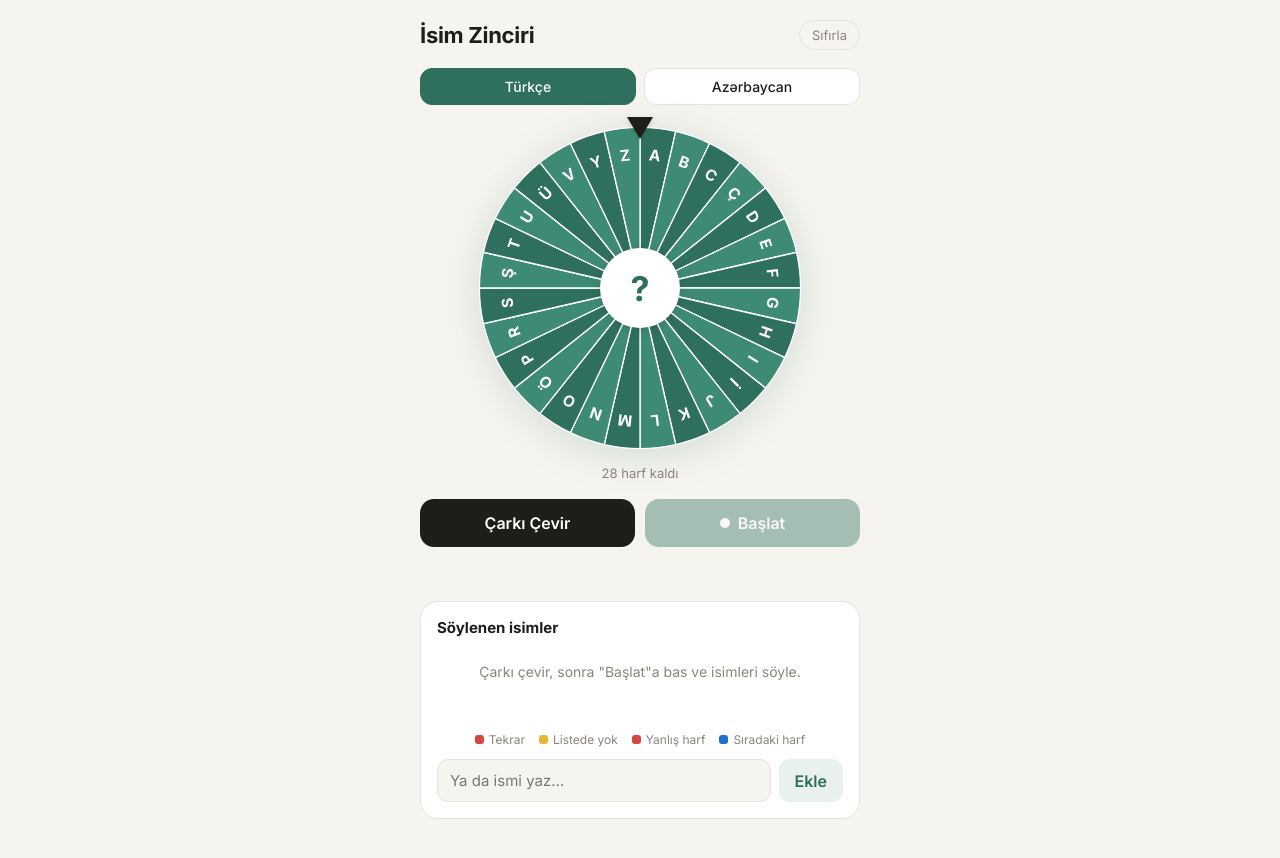
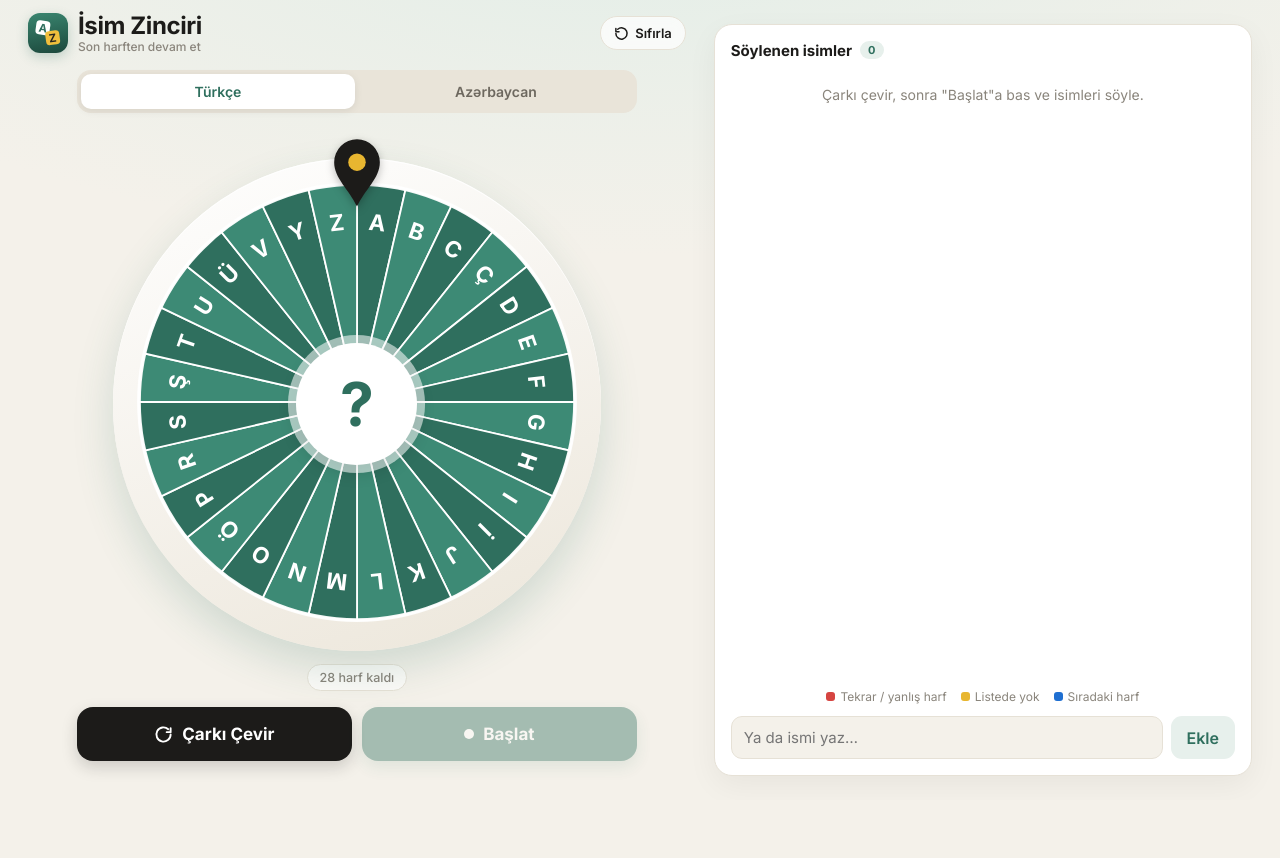
Before and after one commit to kamilmaharramov1997-sketch/isim-zinciri, a plain HTML site: page index.html in a window 1280 px wide. After the commit the page ends 800 px from the top, so only its background shows below. Drawn offline with Linux system fonts and the light colour scheme.

Commit message:
Add files via upload

```diff
--- a/index.html
+++ b/index.html
@@ -2,52 +2,101 @@
 <html lang="tr">
 <head>
 <meta charset="UTF-8">
-<meta name="viewport" content="width=device-width, initial-scale=1">
+<meta name="viewport" content="width=device-width, initial-scale=1, viewport-fit=cover">
 <title>İsim Zinciri</title>
+<link rel="manifest" href="manifest.json">
+<meta name="theme-color" content="#2f6f5e">
+<link rel="icon" href="icon-192.png">
+<link rel="apple-touch-icon" href="apple-icon.png">
+<meta name="apple-mobile-web-app-capable" content="yes">
+<meta name="mobile-web-app-capable" content="yes">
 <link rel="stylesheet" href="https://fonts.googleapis.com/css2?family=Inter:wght@400;500;600;700&display=swap">
 <style>
   :root{
-    --bg:#f6f4ef; --card:#ffffff; --ink:#1f1d1a; --muted:#8a857c; --line:#e7e3da;
-    --accent:#2f6f5e; --accent-2:#e9f1ee; --seg-a:#2f6f5e; --seg-b:#3d8a75;
-    --used:#d9d5cc; --red:#d64541; --red-bg:#fdecea;
+    --bg:#f4f1ea; --card:#ffffff; --ink:#1c1b19; --muted:#8a857c; --line:#e6e1d6;
+    --accent:#2f6f5e; --accent-d:#245849; --accent-2:#e7f0ec; --seg-a:#2f6f5e; --seg-b:#3d8a75;
+    --used:#dcd7cc; --red:#d64541; --red-bg:#fdecea; --gold:#e8b630;
+    --w:min(72vw, 34dvh, 340px);
   }
   *{box-sizing:border-box;margin:0;padding:0}
-  body{font-family:Inter,system-ui,sans-serif;background:var(--bg);color:var(--ink);
-       min-height:100vh;display:flex;justify-content:center;padding:20px 16px 40px}
-  .app{width:100%;max-width:440px;display:flex;flex-direction:column;gap:18px}
-  header{display:flex;align-items:center;justify-content:space-between}
-  h1{font-size:22px;font-weight:700;letter-spacing:-.3px}
-  .reset{background:none;border:1px solid var(--line);color:var(--muted);font:inherit;font-size:13px;
-         padding:6px 12px;border-radius:999px;cursor:pointer}
-  .langs{display:flex;gap:8px}
-  .lang{flex:1;border:1px solid var(--line);background:var(--card);font:inherit;font-size:14px;font-weight:500;
-        padding:9px 6px;border-radius:12px;cursor:pointer;color:var(--ink);transition:all .2s}
-  .lang.on{background:var(--accent);border-color:var(--accent);color:#fff}
+  html,body{height:100%}
+  body{font-family:Inter,system-ui,sans-serif;color:var(--ink);overflow:hidden;
+       background:radial-gradient(120% 70% at 50% -10%, #e3eee8 0%, rgba(227,238,232,0) 60%), var(--bg);
+       padding:max(14px, env(safe-area-inset-top)) max(14px, env(safe-area-inset-right)) max(14px, env(safe-area-inset-bottom)) max(14px, env(safe-area-inset-left))}
+  .app{height:100%;width:100%;max-width:620px;margin:0 auto;display:flex;flex-direction:column;gap:12px}
+  .stage{display:flex;flex-direction:column;gap:12px}
 
-  .wheel-wrap{position:relative;width:100%;max-width:330px;aspect-ratio:1;margin:0 auto}
-  .pointer{position:absolute;top:-6px;left:50%;transform:translateX(-50%);width:0;height:0;z-index:2;
-           border-left:13px solid transparent;border-right:13px solid transparent;border-top:22px solid var(--ink);
-           filter:drop-shadow(0 2px 2px rgba(0,0,0,.15))}
-  #wheel{width:100%;height:100%;transition:transform 4.6s cubic-bezier(.15,.75,.12,1);
-         filter:drop-shadow(0 6px 18px rgba(47,111,94,.18))}
-  .hub{position:absolute;inset:0;margin:auto;width:24%;height:24%;border-radius:50%;background:var(--card);
-       display:flex;align-items:center;justify-content:center;font-size:34px;font-weight:700;color:var(--accent);
-       box-shadow:0 2px 10px rgba(0,0,0,.12);transition:transform .3s}
+  /* Başlık */
+  .top{display:flex;align-items:center;justify-content:space-between}
+  .brand{display:flex;align-items:center;gap:10px}
+  .logo{width:40px;height:40px;border-radius:12px;background:linear-gradient(170deg,#3a8670,#1c483c);display:grid;place-items:center;box-shadow:0 4px 12px rgba(47,111,94,.25)}
+  .logo svg{width:30px;height:30px}
+  h1{font-size:20px;font-weight:800;letter-spacing:-.4px;line-height:1.1}
+  .brand small{display:block;font-size:12px;color:var(--muted);font-weight:500}
+  .reset{display:flex;align-items:center;gap:6px;background:rgba(255,255,255,.7);border:1px solid var(--line);color:var(--ink);
+         font:inherit;font-size:13px;font-weight:600;padding:8px 13px;border-radius:999px;cursor:pointer;backdrop-filter:blur(6px)}
+  .reset svg{width:15px;height:15px}
+
+  /* Dil seçimi */
+  .langs{display:flex;padding:4px;background:#e9e4d9;border-radius:14px;gap:4px}
+  .lang{flex:1;border:none;background:transparent;font:inherit;font-size:14px;font-weight:600;color:#6d685f;
+        padding:9px 6px;border-radius:10px;cursor:pointer;transition:all .25s}
+  .lang.on{background:#fff;color:var(--accent);box-shadow:0 2px 8px rgba(0,0,0,.08)}
+
+  /* Çark */
+  .wheel-area{display:grid;place-items:center;padding:calc(var(--w) * .11) 0 calc(var(--w) * .04)}
+  .wheel-wrap{position:relative;width:var(--w);aspect-ratio:1}
+  .wheel-wrap::before{content:"";position:absolute;inset:-4.5%;border-radius:50%;
+       background:linear-gradient(160deg,#ffffff,#ece6da);box-shadow:0 18px 40px rgba(47,111,94,.18), inset 0 1px 0 #fff}
+  .wheel-wrap::after{content:"";position:absolute;inset:-4.5%;border-radius:50%;
+       background:repeating-conic-gradient(from 0deg, rgba(47,111,94,.35) 0 1.2deg, transparent 1.2deg 10deg);
+       -webkit-mask:radial-gradient(circle, transparent 66%, #000 67%, #000 69.5%, transparent 70%);
+               mask:radial-gradient(circle, transparent 66%, #000 67%, #000 69.5%, transparent 70%);opacity:.0}
+  #wheel{position:relative;width:100%;height:100%;transition:transform 4.6s cubic-bezier(.15,.75,.12,1)}
+  .pointer{position:absolute;top:-9%;left:50%;transform:translateX(-50%);width:12%;z-index:3;filter:drop-shadow(0 3px 4px rgba(0,0,0,.25))}
+  .pointer svg{display:block;width:100%;height:auto}
+  .hub{position:absolute;inset:0;margin:auto;width:27%;height:27%;border-radius:50%;background:#fff;z-index:2;
+       display:flex;align-items:center;justify-content:center;font-size:calc(var(--w) * .135);font-weight:800;color:var(--accent);
+       box-shadow:0 0 0 calc(var(--w) * .018) rgba(255,255,255,.55), 0 6px 18px rgba(0,0,0,.18);transition:transform .3s}
   .hub.pop{transform:scale(1.15)}
 
-  .info{text-align:center;color:var(--muted);font-size:13px;margin-top:-6px}
+  .info{align-self:center;color:var(--muted);font-size:12.5px;font-weight:500;background:rgba(255,255,255,.65);
+        border:1px solid var(--line);padding:5px 12px;border-radius:999px}
   .row{display:flex;gap:10px}
-  .btn{flex:1;border:none;font:inherit;font-size:16px;font-weight:600;padding:14px;border-radius:14px;cursor:pointer;
-       display:flex;align-items:center;justify-content:center;gap:8px;transition:transform .1s, opacity .2s}
+  .btn{flex:1;border:none;font:inherit;font-size:16px;font-weight:700;padding:15px;border-radius:16px;cursor:pointer;
+       display:flex;align-items:center;justify-content:center;gap:9px;transition:transform .1s, opacity .2s, background .2s}
+  .btn svg{width:19px;height:19px}
   .btn:active{transform:scale(.97)}
   .btn:disabled{opacity:.4;cursor:default}
-  .spin{background:var(--ink);color:#fff}
-  .mic{background:var(--accent);color:#fff}
-  .mic.live{background:var(--red)}
+  .spin{background:var(--ink);color:#fff;box-shadow:0 6px 16px rgba(28,27,25,.18)}
+  .mic{background:var(--accent);color:#fff;box-shadow:0 6px 16px rgba(47,111,94,.28)}
+  .mic.live{background:var(--red);box-shadow:0 6px 16px rgba(214,69,65,.3)}
   .dot{width:10px;height:10px;border-radius:50%;background:#fff}
   .mic.live .dot{animation:pulse 1s infinite}
   @keyframes pulse{50%{opacity:.3}}
 
+  /* İsim listesi kartı */
+  .list-card{flex:1;min-height:230px;display:flex;flex-direction:column;overflow:hidden;box-shadow:0 10px 30px rgba(0,0,0,.05)}
+  .list-card ol, .list-card .empty{flex:0 1 auto}
+  .scroll{flex:1;overflow-y:auto;margin:0 -6px;padding:0 6px;-webkit-overflow-scrolling:touch}
+  .badge{font-size:11px;font-weight:700;color:var(--accent);background:var(--accent-2);padding:2px 8px;border-radius:999px;margin-left:8px;vertical-align:2px}
+
+  /* Büyük ekran: iki sütun */
+  @media (min-width: 820px){
+    :root{ --w:min(38vw, 56dvh, 600px); }
+    body{padding:max(24px, env(safe-area-inset-top)) 28px 24px}
+    .app{max-width:1400px;display:grid;grid-template-columns:minmax(0,1.1fr) minmax(340px,.9fr);gap:28px;align-items:stretch}
+    .stage{justify-content:center;gap:16px;min-height:0}
+    .stage .langs,.stage .row,.stage .timer,.stage .msg{width:min(100%, 560px);align-self:center}
+    .stage .top{width:100%}
+    h1{font-size:24px}
+    .list-card{min-height:0;height:100%}
+    .btn{font-size:17px;padding:17px}
+  }
+  @media (min-width: 820px) and (orientation: portrait){
+    :root{ --w:min(70vw, 42dvh, 600px); }
+    .app{display:flex;flex-direction:column;max-width:760px}
+  }
   .card{background:var(--card);border-radius:18px;padding:16px;border:1px solid var(--line)}
   .card-head{display:flex;justify-content:space-between;align-items:baseline;margin-bottom:12px}
   .card-head b{font-size:15px}
@@ -67,7 +116,7 @@
   li .acc{font:inherit;font-size:11px;font-weight:600;color:#9a6a00;background:#fff;border:1px solid #f0d58a;border-radius:6px;padding:2px 6px;cursor:pointer}
   li.wrong{background:var(--red-bg)}
   li.wrong .t{color:var(--red)}
-  li .last{color:#1f6fd1;font-weight:700;background:#e3efff;border-radius:4px;padding:0 2px;margin-left:1px}
+  li .last{color:#1f6fd1;font-weight:800;background:#e3efff;border-radius:4px;padding:0 1px;box-shadow:inset 0 -2px 0 #1f6fd1}
   li .wt{font-size:11px;font-weight:600;color:var(--red);background:#fff;border-radius:6px;padding:2px 6px;white-space:nowrap}
   li .hd{display:block;font-size:11px;font-weight:400;color:var(--muted);margin-top:1px}
   li .ut{font-size:11px;font-weight:600;color:#9a6a00;white-space:nowrap}
@@ -99,9 +148,13 @@
 </head>
 <body>
 <div class="app">
-  <header>
-    <h1>İsim Zinciri</h1>
-    <button class="reset" id="resetBtn">Sıfırla</button>
+  <section class="stage">
+    <header class="top">
+      <div class="brand">
+        <span class="logo"><svg viewBox="0 0 32 32"><g transform="rotate(8 11 11)"><rect x="3" y="3" width="15" height="15" rx="4" fill="#fff"/><text x="10.5" y="15.2" text-anchor="middle" font-family="Poppins,Inter,sans-serif" font-weight="800" font-size="12" fill="#2f6f5e">A</text></g><g transform="rotate(-8 21 21)"><rect x="13.5" y="13.5" width="15" height="15" rx="4" fill="#f0be3c"/><text x="21" y="25.6" text-anchor="middle" font-family="Poppins,Inter,sans-serif" font-weight="800" font-size="12" fill="#28241e">Z</text></g></svg></span>
+        <div><h1>İsim Zinciri</h1><small>Son harften devam et</small></div>
+      </div>
+      <button class="reset" id="resetBtn"><svg viewBox="0 0 24 24" fill="none" stroke="currentColor" stroke-width="2.4" stroke-linecap="round" stroke-linejoin="round"><path d="M3 12a9 9 0 1 0 3-6.7"/><path d="M3 4v5h5"/></svg><span>Sıfırla</span></button>
     </header>
 
     <div class="langs" id="langs">
@@ -109,34 +162,39 @@
       <button class="lang" data-l="az">Azərbaycan</button>
     </div>
 
+    <div class="wheel-area">
       <div class="wheel-wrap">
-    <div class="pointer"></div>
+        <div class="pointer"><svg viewBox="0 0 40 52"><path d="M20 51 C14 38 3 30 3 18 A17 17 0 0 1 37 18 C37 30 26 38 20 51Z" fill="#1c1b19"/><circle cx="20" cy="18" r="6.5" fill="#e8b630"/></svg></div>
         <svg id="wheel" viewBox="0 0 300 300"></svg>
         <div class="hub" id="hub">?</div>
+      </div>
     </div>
     <div class="info" id="info"></div>
 
     <div class="row">
-    <button class="btn spin" id="spinBtn">Çarkı Çevir</button>
+      <button class="btn spin" id="spinBtn"><svg viewBox="0 0 24 24" fill="none" stroke="currentColor" stroke-width="2.4" stroke-linecap="round" stroke-linejoin="round"><path d="M21 12a9 9 0 1 1-3-6.7"/><path d="M21 4v5h-5"/></svg><span id="spinLabel">Çarkı Çevir</span></button>
       <button class="btn mic" id="micBtn" disabled><span class="dot"></span><span id="micLabel">Başlat</span></button>
     </div>
     <div class="timer" id="timer"><i id="timerBar"></i></div>
     <div class="msg" id="msg"></div>
+  </section>
 
-  <div class="card">
+  <section class="card list-card">
     <div class="card-head">
-      <b>Söylenen isimler</b>
+      <b>Söylenen isimler<span class="badge" id="countBadge">0</span></b>
       <div class="next" id="next"></div>
     </div>
+    <div class="scroll" id="scrollBox">
       <ol id="list"></ol>
       <div class="empty" id="empty">Çarkı çevir, sonra "Başlat"a bas ve isimleri söyle.</div>
+    </div>
     <div class="interim" id="interim"></div>
-    <div class="legend" id="legend"><span><i style="background:var(--red)"></i>Tekrar</span><span><i style="background:#e8b630"></i>Listede yok</span><span><i style="background:var(--red)"></i>Yanlış harf</span><span><i style="background:#1f6fd1"></i>Sıradaki harf</span></div>
+    <div class="legend" id="legend"><span><i style="background:var(--red)"></i>Tekrar / yanlış harf</span><span><i style="background:#e8b630"></i>Listede yok</span><span><i style="background:#1f6fd1"></i>Sıradaki harf</span></div>
     <form id="form">
       <input id="input" placeholder="Ya da ismi yaz…" autocomplete="off" dir="auto">
       <button type="submit">Ekle</button>
     </form>
-  </div>
+  </section>
 </div>
 
 <div class="count" id="count"></div>
@@ -262,9 +320,10 @@ function drawWheel(){
     s += `<path d="M${cx},${cy} L${x0},${y0} A${r},${r} 0 0,1 ${x1},${y1} Z" fill="${fill}" stroke="#fff" stroke-width="1.2"/>`;
     const mid = a0 + seg/2, [tx,ty] = pt(mid, r*0.83);
     s += `<text x="${tx}" y="${ty}" transform="rotate(${mid} ${tx} ${ty})" text-anchor="middle" dominant-baseline="central"
-          font-size="${n>30?13:14}" font-weight="700" fill="${isUsed?'#a9a49a':'#fff'}"
+          font-size="${n>30?13.5:15}" font-weight="800" fill="${isUsed?'#a9a49a':'#fff'}"
           font-family="Inter,sans-serif">${ch}</text>`;
   });
+  s += `<circle cx="150" cy="150" r="146" fill="none" stroke="rgba(255,255,255,.95)" stroke-width="2.5"/>`;
   wheel.innerHTML = s;
   const left = n - used.size;
   $('info').textContent = `${left} harf kaldı` + (listening && micLang ? ` · 🎤 ${micLang==='az'?'Azərbaycan':'Türkçe'} dinleniyor` : '');
@@ -291,14 +350,14 @@ function spin(){
     hub.textContent = pick; hub.classList.add('pop'); setTimeout(()=>hub.classList.remove('pop'), 300);
     names = []; renderList(); drawWheel();
     $('spinBtn').disabled = false; $('micBtn').disabled = false;
-    $('spinBtn').textContent = 'Yeni Harf';
+    $('spinLabel').textContent = 'Yeni Harf';
   }, 4700);
 }
 
 function resetSession(){
   stopListening();
   used.clear(); current = null; names = []; hub.textContent = '?';
-  $('spinBtn').textContent = 'Çarkı Çevir'; $('micBtn').disabled = true;
+  $('spinLabel').textContent = 'Çarkı Çevir'; $('micBtn').disabled = true;
   $('legend').style.display = NAMESET[lang] ? 'flex' : 'none';
   drawWheel(); renderList();
 }
@@ -378,13 +437,14 @@ function renderList(){
     `<li class="${n.wrong?'wrong':(n.rep?'rep':(n.unk?'unk':''))}"><span class="t" dir="auto">${nameHtml(n)}${n.heard?`<small class="hd">duyulan: ${n.heard.replace(/</g,'&lt;')}</small>`:''}</span>${n.wrong?`<span class="wt">Yanlış harf · ${n.exp} olmalı</span>`:n.rep?'<span class="tag">Tekrar</span>':(n.unk?`<span class="ut">Listede yok</span><button class="acc" data-a="${i}">+ Listeye ekle</button>`:'')}<button class="x" data-i="${i}" aria-label="Sil">×</button></li>`
   ).join('');
   $('empty').style.display = names.length ? 'none' : 'block';
+  $('countBadge').textContent = names.filter(n => !n.wrong && !n.unk && !n.rep).length;
   const last = names[names.length-1];
   if (last){
     $('next').innerHTML = `Sıradaki harf: <span>${nextLetter()}</span>`;
   } else {
     $('next').innerHTML = current ? `Başlangıç: <span>${current}</span>` : '';
   }
-  ol.lastElementChild?.scrollIntoView({block:'nearest', behavior:'smooth'});
+  const sb = $('scrollBox'); sb.scrollTo({top: sb.scrollHeight, behavior:'smooth'});
 }
 
 /* ---------- Süre: 3 sn tolerans + 10 sn, son 5 sn geri sayım ---------- */
@@ -551,6 +611,8 @@ $('langs').onclick = e => {
 };
 
 drawWheel(); renderList();
+// Uygulama olarak kurulabilmesi için (Claude içinde çalışmaz, sorun değil)
+if ('serviceWorker' in navigator && !inClaude){ try { navigator.serviceWorker.register('sw.js').catch(()=>{}); } catch(_){} }
 </script>
 </body>
 </html>
```
Also changed, not shown: sw.js (added, +9 -0 lines), apple-icon.png (added), icon-192.png (added), icon-512.png (added), icon-maskable.png (added), manifest.json (added). Lines whose indentation alone changed are shown as unchanged.
